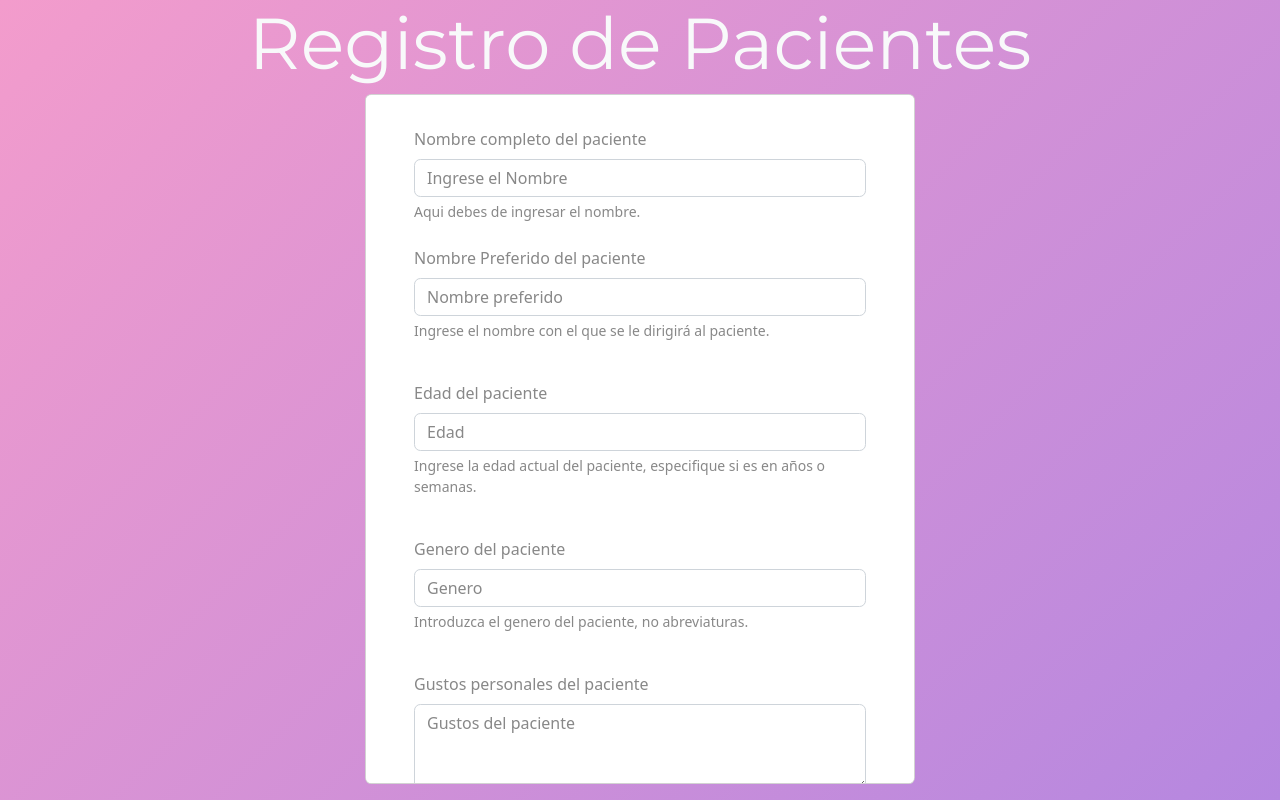
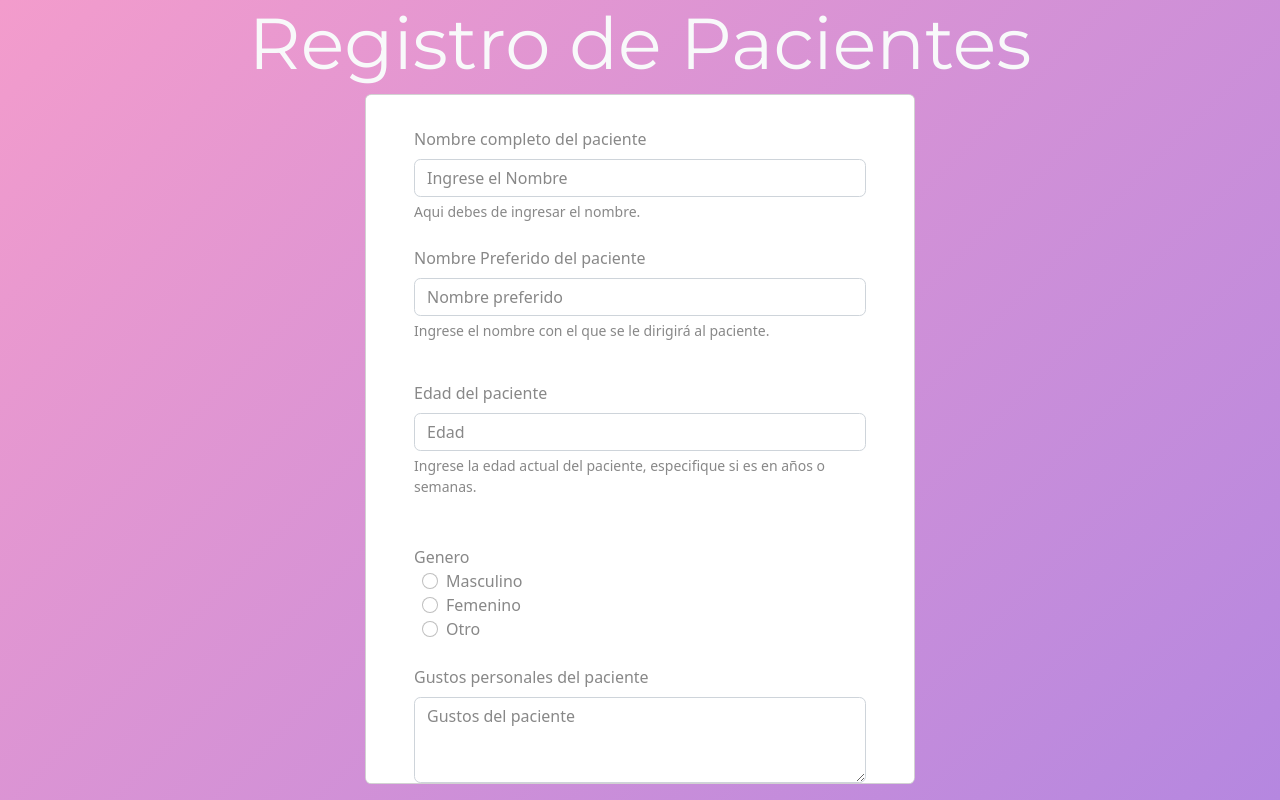
Before and after one commit to cloudluis22/formulario-practicas-materno, a React (Create React App) app: page /registro in a window 1280 px wide. Built offline with nearby package versions, Linux system fonts and the light colour scheme.

Commit message:
Modificado el input de genero en el formulario registrar y editar paciente

```diff
--- a/src/forms/TablaEditarPaciente.js
+++ b/src/forms/TablaEditarPaciente.js
@@ -266,33 +266,44 @@ export const TablaEditarPaciente = ({ IdPaciente }) => {
 
               <br></br>
 
-              <div className='mb-3'>
-                <label htmlFor='Genero' className='form-label'>
-                  Genero del paciente
-                </label>
+              {/*Radio Button Genero */}
+              <div className='mb-4 mt-2'>
+            <div id='my-radio-group'> Genero</div>
+            <div role='group' aria-labelledby='my-radio-group'>
+              <label>
                 <Field
-                  type='text'
+                  type='radio'
+                  className='form-check-input mx-2'
+                  name='Genero'
                   id='Genero'
+                  value='Masculino'
+                />
+                Masculino
+              </label>
+              <br></br>
+              <label>
+                <Field
+                  type='radio'
+                  className='form-check-input mx-2'
                   name='Genero'
-                  className={
-                    !touched.Genero
-                      ? 'form-control'
-                      : errors.Genero
-                      ? 'form-control is-invalid'
-                      : 'form-control is-valid'
-                  }
-                  placeholder='Genero'
+                  id='Genero'
+                  value='Femenino'
                 />
-                <ErrorMessage
+                Femenino
+              </label>
+              <br></br>
+              <label>
+                <Field
+                  type='radio'
+                  className='form-check-input mx-2'
                   name='Genero'
-                  component={() => (
-                    <div className='invalid-feedback'>{errors.Genero}</div>
-                  )}
+                  id='Genero'
+                  value='Otro'
                 />
-                <div id='GeneroHelp' className='form-text'>
-                  Introduzca el genero del paciente, no abreviaturas.
-                </div>
-              </div>
+                Otro
+              </label>
+            </div>
+          </div>
 
               <br></br>
 
--- a/src/views/RegistrarPaciente.js
+++ b/src/views/RegistrarPaciente.js
@@ -234,35 +234,46 @@ export const RegistrarPaciente = () => {
 
               <br></br>
 
-              <div className='mb-3'>
-                <label htmlFor='Genero' className='form-label'>
-                  Genero del paciente
-                </label>
+
+                      {/*Radio Button Genero */}
+                      <div className='mb-4 mt-2'>
+            <div id='my-radio-group'> Genero</div>
+            <div role='group' aria-labelledby='my-radio-group'>
+              <label>
                 <Field
-                  type='text'
+                  type='radio'
+                  className='form-check-input mx-2'
+                  name='Genero'
                   id='Genero'
+                  value='Masculino'
+                />
+                Masculino
+              </label>
+              <br></br>
+              <label>
+                <Field
+                  type='radio'
+                  className='form-check-input mx-2'
                   name='Genero'
-                  className={
-                    !touched.Genero
-                      ? 'form-control'
-                      : errors.Genero
-                      ? 'form-control is-invalid'
-                      : 'form-control is-valid'
-                  }
-                  placeholder='Genero'
+                  id='Genero'
+                  value='Femenino'
                 />
-                <ErrorMessage
+                Femenino
+              </label>
+              <br></br>
+              <label>
+                <Field
+                  type='radio'
+                  className='form-check-input mx-2'
                   name='Genero'
-                  component={() => (
-                    <div className='invalid-feedback'>{errors.Genero}</div>
-                  )}
+                  id='Genero'
+                  value='Otro'
                 />
-                <div id='GeneroHelp' className='form-text'>
-                  Introduzca el genero del paciente, no abreviaturas.
-                </div>
-              </div>
+                Otro
+              </label>
+            </div>
+          </div>
 
-              <br></br>
 
               <div className='mb-3'>
                 <label htmlFor='GustosPersonales' className='form-label'>
```
